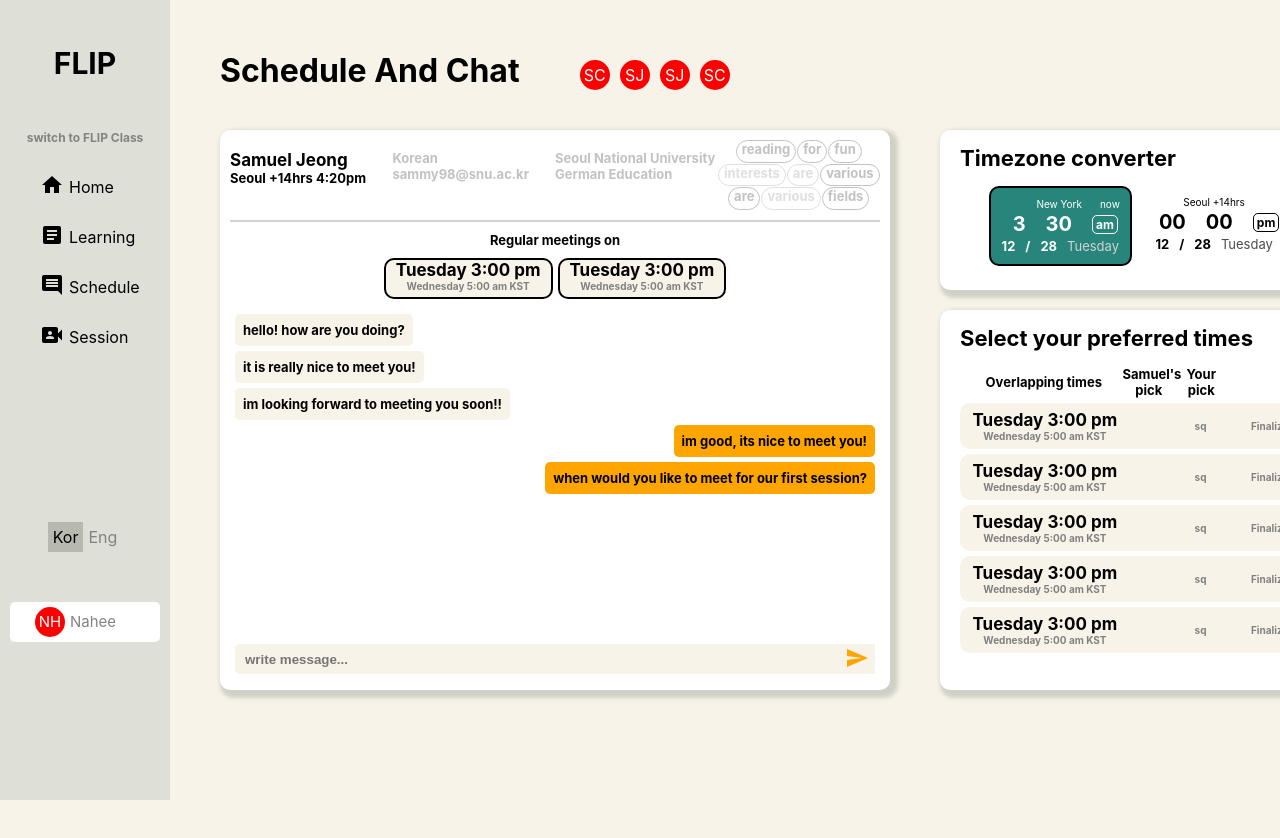
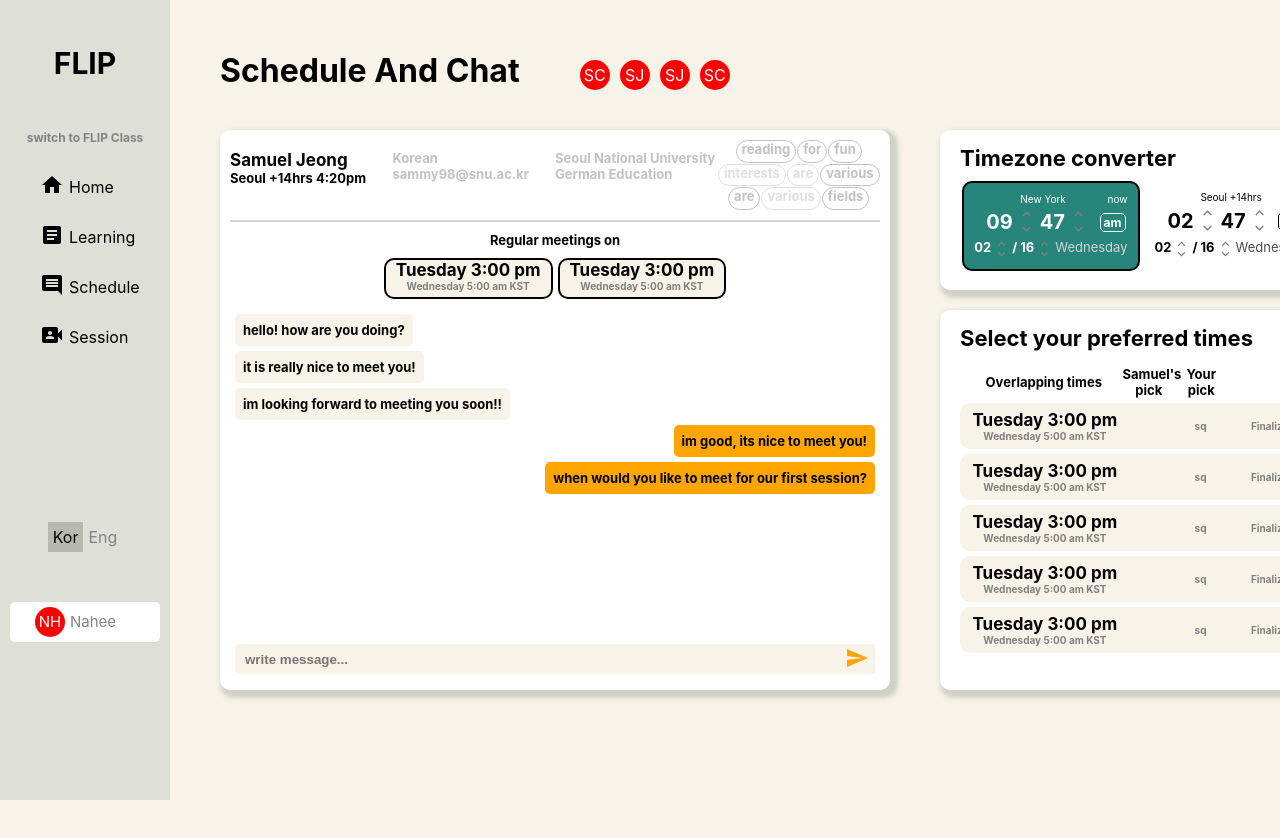
Before and after one commit to haimnam/FLIP-Test, a React (Create React App) app: page /schedule in a window 1280 px wide. Shown: the top 838 px of the page. Built offline with nearby package versions, Linux system fonts and the light colour scheme.

Commit message:
Add Up-Down Design in Timezone Converter

```diff
--- a/src/pages/Schedule/Timezone.tsx
+++ b/src/pages/Schedule/Timezone.tsx
@@ -1,7 +1,24 @@
 import React from "react";
 import styles from "../../scss/ScheduleAndChat.module.scss";
+import dayjs from "dayjs";
+import utc from "dayjs/plugin/utc";
+import timezone from "dayjs/plugin/timezone";
+import Updown from "./Updown.tsx";
 
 const Timezone = () => {
+  dayjs.extend(utc);
+  dayjs.extend(timezone);
+
+  const weekdays = [
+    "Sunday",
+    "Monday",
+    "Tuesday",
+    "Wednesday",
+    "Thursday",
+    "Friday",
+    "Saturday",
+  ];
+
   return (
     <div className={styles.timezone}>
       <h2>Timezone converter</h2>
@@ -12,15 +29,23 @@ const Timezone = () => {
             <div className={styles.now}>now</div>
           </div>
           <div className={styles.time}>
-            <div>3</div>
-            <div>30</div>
-            <div className={styles.ampm}>am</div>
+            <div>{dayjs().tz("America/New_York").format("hh")}</div>
+            <Updown width="17px" height="15px" />
+            <div>{dayjs().tz("America/New_York").format("mm")}</div>
+            <Updown width="17px" height="15px" />
+            <div className={styles.ampm}>
+              {dayjs().tz("America/New_York").format("a")}
+            </div>
           </div>
           <div className={styles.date}>
-            <div>12</div>
+            <div>{dayjs().tz("America/New_York").format("MM")}</div>
+            <Updown width="15px" height="10px" />
             <div>/</div>
-            <div>28</div>
-            <div className={styles.day}>Tuesday</div>
+            <div>{dayjs().tz("America/New_York").format("DD")}</div>
+            <Updown width="15px" height="10px" />
+            <div className={styles.day}>
+              {weekdays[dayjs().tz("America/New_York").day()]}
+            </div>
           </div>
         </div>
         <div className={styles.converterItem}>
@@ -28,15 +53,19 @@ const Timezone = () => {
             <div className={styles.cityName}>Seoul +14hrs</div>
           </div>
           <div className={styles.time}>
-            <div>00</div>
-            <div>00</div>
-            <div className={styles.ampm}>pm</div>
+            <div>{dayjs().format("hh")}</div>
+            <Updown width="17px" height="15px" />
+            <div>{dayjs().format("mm")}</div>
+            <Updown width="17px" height="15px" />
+            <div className={styles.ampm}>{dayjs().format("a")}</div>
           </div>
           <div className={styles.date}>
-            <div>12</div>
+            <div>{dayjs().format("MM")}</div>
+            <Updown width="15px" height="10px" />
             <div>/</div>
-            <div>28</div>
-            <div className={styles.day}>Tuesday</div>
+            <div>{dayjs().format("DD")}</div>
+            <Updown width="15px" height="10px" />
+            <div className={styles.day}>{weekdays[dayjs().day()]}</div>
           </div>
         </div>
       </div>
--- /dev/null
+++ b/src/pages/Schedule/Updown.tsx
@@ -0,0 +1,31 @@
+import React from "react";
+import styles from "../../scss/ScheduleAndChat.module.scss";
+import KeyboardArrowUp from "@mui/icons-material/KeyboardArrowUp";
+import KeyboardArrowDown from "@mui/icons-material/KeyboardArrowDown";
+
+const Updown = ({ width, height }) => {
+  return (
+    <div className={styles.upDown}>
+      <div style={{ height }}>
+        <KeyboardArrowUp
+          style={{
+            width,
+            overflow: "hidden",
+            marginTop: "-50%",
+          }}
+        />
+      </div>
+      <div style={{ height: height }}>
+        <KeyboardArrowDown
+          style={{
+            width,
+            overflow: "hidden",
+            marginTop: "-50%",
+          }}
+        />
+      </div>
+    </div>
+  );
+};
+
+export default Updown;
--- a/src/scss/ScheduleAndChat.module.scss
+++ b/src/scss/ScheduleAndChat.module.scss
@@ -198,7 +198,7 @@ h3 {
     justify-content: center;
     gap: 5px;
     padding: 5px;
-    margin-top: 10px;
+    margin-top: 5px;
     .converterItemColored {
       border-radius: 10px;
       border: 2px solid black;
@@ -225,7 +225,7 @@ h3 {
         font-size: 20px;
         font-weight: bold;
         padding: 2px;
-        gap: 20px;
+        gap: 5px;
         margin-left: 10px;
         .ampm {
           font-size: 12px;
@@ -238,7 +238,7 @@ h3 {
       .date {
         display: flex;
         justify-content: center;
-        gap: 10px;
+        gap: 3px;
         font-size: 13px;
         font-weight: bold;
         .day {
@@ -261,8 +261,8 @@ h3 {
         align-items: center;
         font-size: 20px;
         font-weight: bold;
-        padding: 2px;
-        gap: 20px;
+        padding: 3px;
+        gap: 5px;
         margin-left: 10px;
         .ampm {
           font-size: 12px;
@@ -275,7 +275,7 @@ h3 {
       .date {
         display: flex;
         justify-content: center;
-        gap: 10px;
+        gap: 3px;
         font-size: 13px;
         font-weight: bold;
         .day {
@@ -285,6 +285,11 @@ h3 {
       }
     }
   }
+}
+
+.upDown {
+  cursor: pointer;
+  color: grey;
 }
 
 .preferredTimes {
```
